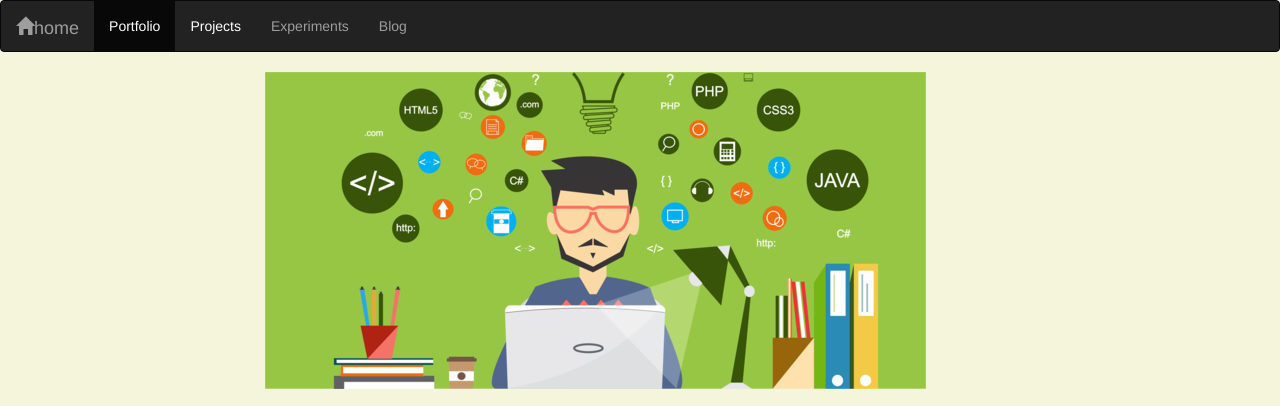
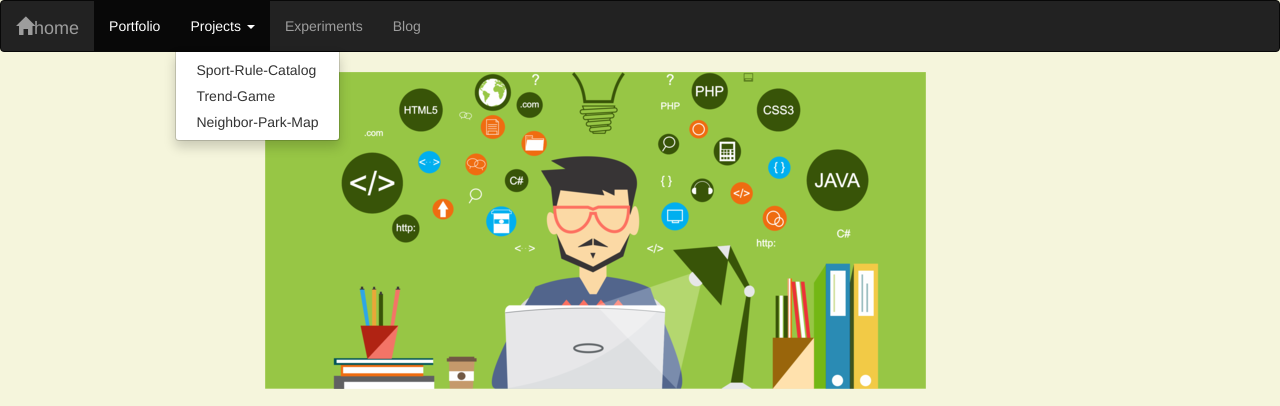
Before and after one commit to dufufeisdu/my-portfolio, a website: page index.html in a window 1280 px wide. Both pictures are taken after a click on the link "Projects". Shown: the top 406 px of the page. Drawn offline with nearby package versions, Linux system fonts and the light colour scheme.

Commit message:
(feat) update project dorplist

```diff
--- a/index.html
+++ b/index.html
@@ -31,10 +31,23 @@
       </div>
       <ul class="nav navbar-nav">
         <li class="active">
-          <a href="#">Portfolio</a>
+          <a href="/">Portfolio</a>
         </li>
-        <li>
-          <a href="#">Projects</a>
+        <li class="dropdown">
+          <a class="dropdown-toggle" data-toggle="dropdown" href="#">Projects
+            <span class="caret"></span>
+          </a>
+          <ul class="dropdown-menu">
+            <li>
+              <a href="#">Sport-Rule-Catalog</a>
+            </li>
+            <li>
+              <a href="https://trend-game.herokuapp.com">Trend-Game</a>
+            </li>
+            <li>
+              <a href="#">Neighbor-Park-Map</a>
+            </li>
+          </ul>
         </li>
         <li>
           <a href="#">Experiments</a>
```
